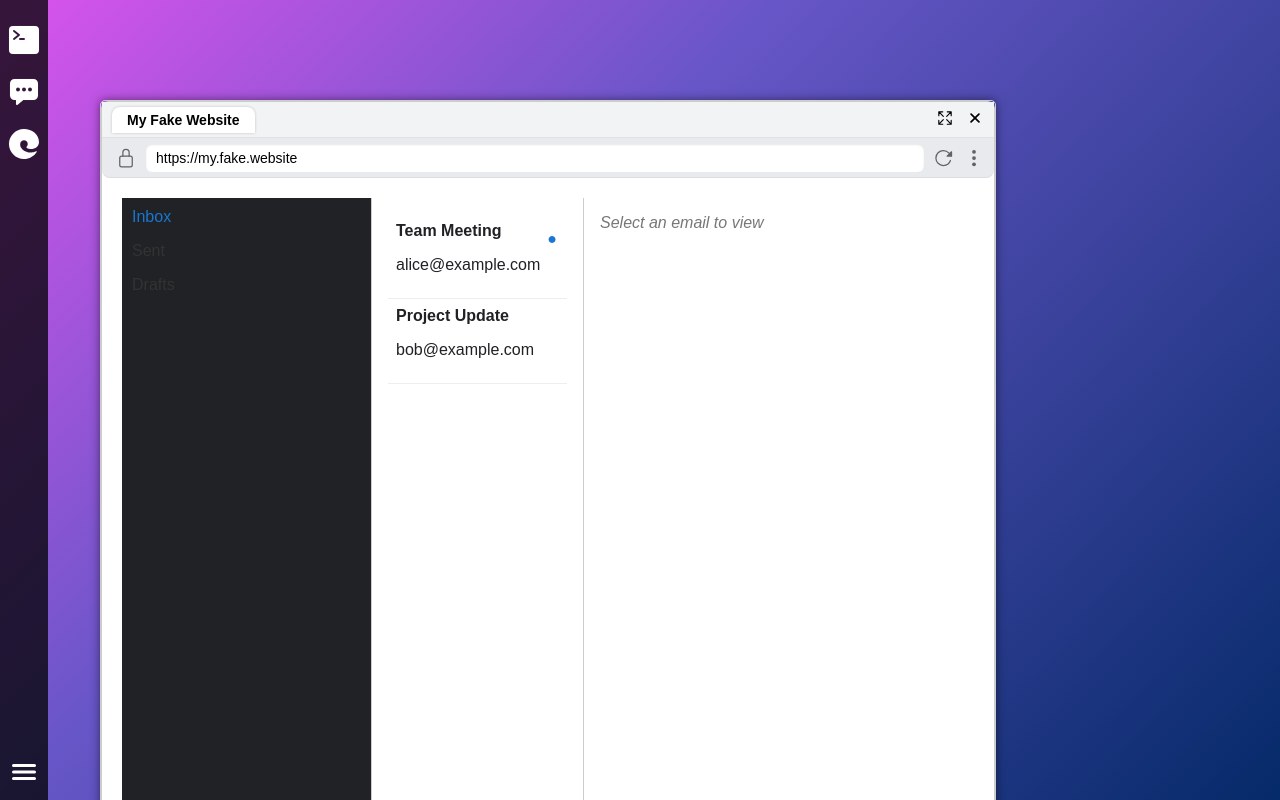
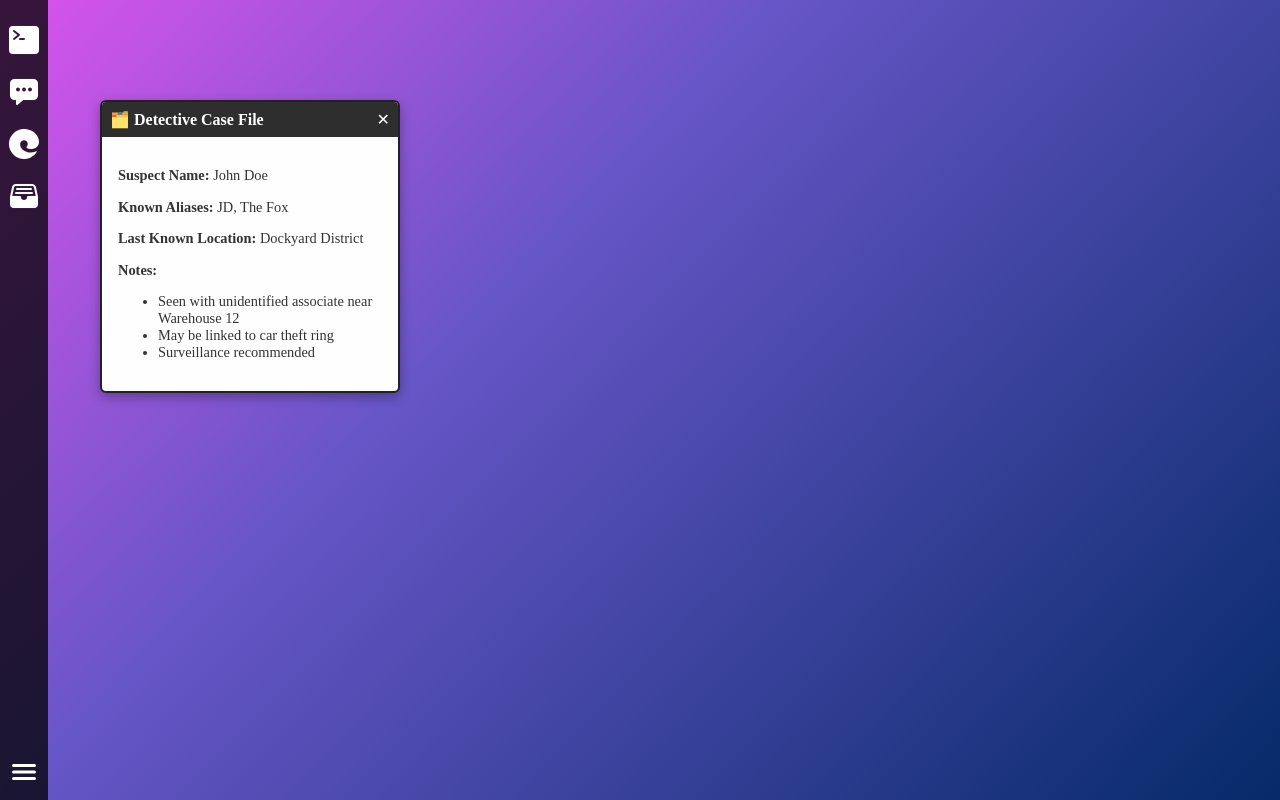
Before and after one commit to sarahatkins/cybersec-info-web, a React (Vite) app in the folder frontend/: page / in a window 1280 px wide. Built offline with nearby package versions, Linux system fonts and the light colour scheme.

Commit message:
set up for case files

```diff
--- a/frontend/src/Desktop.tsx
+++ b/frontend/src/Desktop.tsx
@@ -5,12 +5,13 @@ import Window from "./pages/Web/Window";
 import { IonApp } from "@ionic/react";
 import { useState } from "react";
 import Chatroom from "./pages/Chatroom/Chatroom";
+import CaseFiles from "./pages/CaseFiles/CaseFiles";
 
 export default function FakeDesktop() {
   const [terminalOpen, setTerminalOpen] = useState<boolean>(false);
-  const [webOpen, setWebOpen] = useState<boolean>(true);
+  const [webOpen, setWebOpen] = useState<boolean>(false);
   const [chatOpen, setChatOpen] = useState<boolean>(false);
-
+  const [caseFilesOpen, setCaseFilesOpen] = useState<boolean>(true);
   return (
     <IonApp>
       <div className="desktop-view">
@@ -20,10 +21,12 @@ export default function FakeDesktop() {
         />
         <Window title={""} isOpen={webOpen} onClose={() => setWebOpen(false)} />
         <Chatroom isOpen={chatOpen} onClose={() => setChatOpen(false)} />
+        <CaseFiles isOpen={caseFilesOpen} onClose={() => setCaseFilesOpen(false)} />
         <Toolbar
           openTerminal={() => setTerminalOpen(true)}
           openWeb={() => setWebOpen(true)}
           openChat={() => setChatOpen(true)}
+          openCaseFiles={() => setCaseFilesOpen(true)}
         />
       </div>
     </IonApp>
--- a/frontend/src/components/Toolbar.tsx
+++ b/frontend/src/components/Toolbar.tsx
@@ -1,17 +1,19 @@
 import "./Toolbar.css";
 import { IonIcon } from "@ionic/react";
-import { logoEdge, chatboxEllipses, terminal, menu } from "ionicons/icons";
+import { logoEdge, chatboxEllipses, terminal, menu, fileTrayFull } from "ionicons/icons";
 
 interface ToolbarProps {
   openTerminal: any;
   openWeb: any;
   openChat: any;
+  openCaseFiles: any;
 }
 
 const Toolbar: React.FC<ToolbarProps> = ({
   openTerminal,
   openWeb,
   openChat,
+  openCaseFiles,
 }) => {
   return (
     <div className="toolbar">
@@ -25,6 +27,9 @@ const Toolbar: React.FC<ToolbarProps> = ({
         <div className="toolbar-icon" onClick={() => openWeb()}>
           <IonIcon icon={logoEdge} />
         </div>
+        <div className="toolbar-icon" onClick={() => openCaseFiles()}>
+          <IonIcon icon={fileTrayFull} />
+        </div>
       </div>
       <div className="toolbar-icon">
         <IonIcon icon={menu} />
--- a/frontend/src/pages/CaseFiles/CaseFiles.css
+++ b/frontend/src/pages/CaseFiles/CaseFiles.css
@@ -0,0 +1,50 @@
+.case-file {
+  width: 300px;
+  background-color: #fefefe;
+  box-shadow: 0 4px 12px rgba(0,0,0,0.3);
+  position: absolute;
+  z-index: 10;
+  border: 2px solid #222;
+  border-radius: 6px;
+  user-select: none;
+}
+
+.case-header {
+  background-color: #2e2e2e;
+  color: white;
+  padding: 0.5rem;
+  cursor: move;
+  display: flex;
+  justify-content: space-between;
+  align-items: center;
+  font-weight: bold;
+  border-top-left-radius: 4px;
+  border-top-right-radius: 4px;
+}
+
+.case-content {
+  padding: 1rem;
+  font-size: 0.9rem;
+  color: #333;
+}
+
+.close-btn {
+  background: transparent;
+  color: white;
+  border: none;
+  font-size: 1rem;
+  cursor: pointer;
+}
+
+.open-button {
+  position: absolute;
+  bottom: 20px;
+  left: 20px;
+  padding: 0.5rem 1rem;
+  font-size: 1rem;
+  background-color: #222;
+  color: white;
+  border: none;
+  border-radius: 4px;
+  cursor: pointer;
+}
--- a/frontend/src/pages/CaseFiles/CaseFiles.tsx
+++ b/frontend/src/pages/CaseFiles/CaseFiles.tsx
@@ -0,0 +1,65 @@
+import { useState, useRef, useEffect } from "react";
+import "./CaseFiles.css";
+import { IonIcon } from "@ionic/react";
+import { close, expand, contract } from "ionicons/icons";
+type CommandKey = "help" | "about" | "leaks" | "join";
+
+interface TerminalProps {
+  isOpen: boolean;
+  onClose: any;
+}
+
+const CaseFiles: React.FC<TerminalProps> = ({ isOpen, onClose }) => {
+  const [position, setPosition] = useState({ x: 100, y: 100 });
+  const [dragging, setDragging] = useState(false);
+  const [offset, setOffset] = useState({ x: 0, y: 0 });
+
+  const startDrag = (e: React.MouseEvent<HTMLDivElement>) => {
+    setDragging(true);
+    setOffset({
+      x: e.clientX - position.x,
+      y: e.clientY - position.y,
+    });
+  };
+
+  const onDrag = (e: React.MouseEvent<HTMLDivElement>) => {
+    if (!dragging) return;
+    setPosition({
+      x: e.clientX - offset.x,
+      y: e.clientY - offset.y,
+    });
+  };
+
+  const endDrag = () => {
+    setDragging(false);
+  };
+
+  return isOpen ? (
+        <div
+          className="case-file"
+          style={{ left: position.x, top: position.y }}
+        >
+          <div
+            className="case-header"
+            onMouseDown={startDrag}
+            onMouseUp={endDrag}
+          >
+            🗂️ Detective Case File
+            <button className="close-btn" onClick={() => onClose(false)}>✕</button>
+          </div>
+          <div className="case-content">
+            <p><strong>Suspect Name:</strong> John Doe</p>
+            <p><strong>Known Aliases:</strong> JD, The Fox</p>
+            <p><strong>Last Known Location:</strong> Dockyard District</p>
+            <p><strong>Notes:</strong></p>
+            <ul>
+              <li>Seen with unidentified associate near Warehouse 12</li>
+              <li>May be linked to car theft ring</li>
+              <li>Surveillance recommended</li>
+            </ul>
+          </div>
+        </div>
+  ): null;
+};
+
+export default CaseFiles;
```
